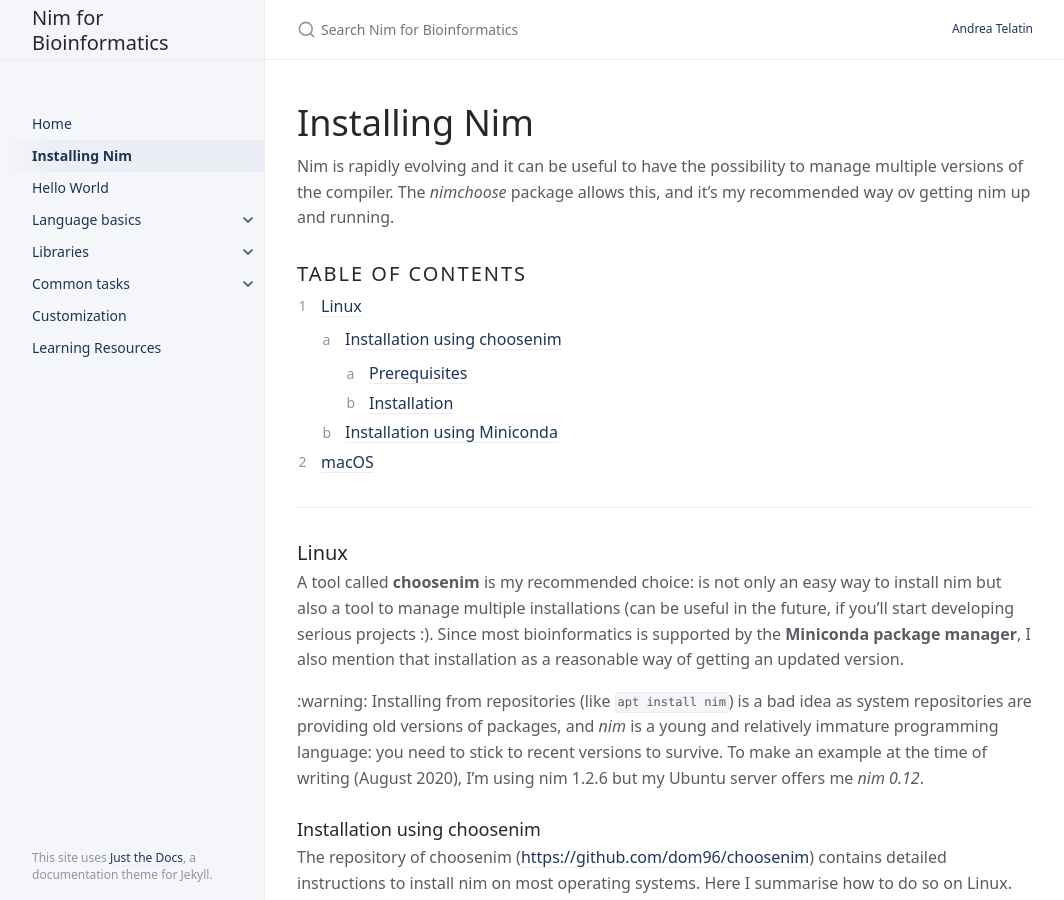
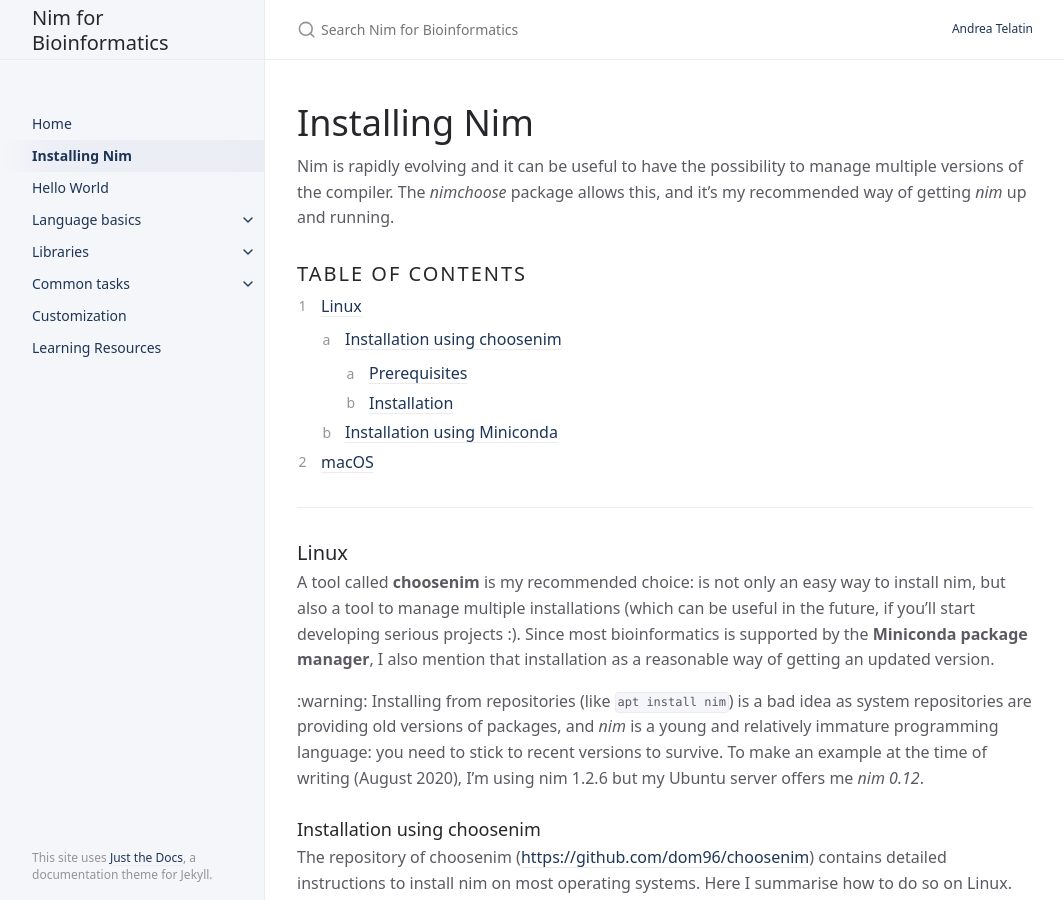
Before and after one commit to telatin/nim-for-bioinformatics, a Jekyll site: the page built from docs/installing.md, in a window 1280 px wide and 900 px high. Shown: the whole window, without its empty margins (107-1171 px from the left). Built offline with Jekyll 4.4.1, drawn with Linux system fonts in a browser that asks for light colours.

Commit message:
fix-install

```diff
--- a/docs/installing.md
+++ b/docs/installing.md
@@ -8,8 +8,9 @@ nav_order: 2
 {: .no_toc }
 
 Nim is rapidly evolving and it can be useful to have the possibility to manage multiple
-versions of the compiler. The _nimchoose_ package allows this, and it's my
-recommended way ov getting nim up and running.
+versions of the compiler.
+The _nimchoose_ package allows this, and it's my
+recommended way of getting _nim_ up and running.
 
 {: .fs-6 .fw-300 }
 
@@ -24,8 +25,8 @@ recommended way ov getting nim up and running.
 ## Linux
 
 A tool called **choosenim** is my recommended choice:
-is not only an easy way to install nim but also a tool to manage multiple installations
-(can be useful in the future, if you'll start developing serious projects :).
+is not only an easy way to install nim, but also a tool to manage multiple installations
+(which can be useful in the future, if you'll start developing serious projects :).
 Since most bioinformatics is supported by the **Miniconda package manager**, I also mention that installation as a reasonable way of getting an updated version.
 
 :warning: Installing from repositories (like `apt install nim`)
```
